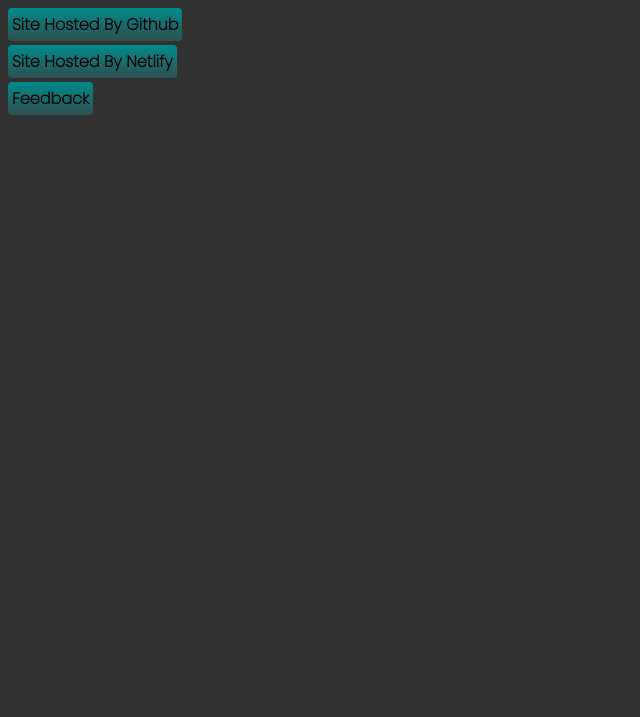
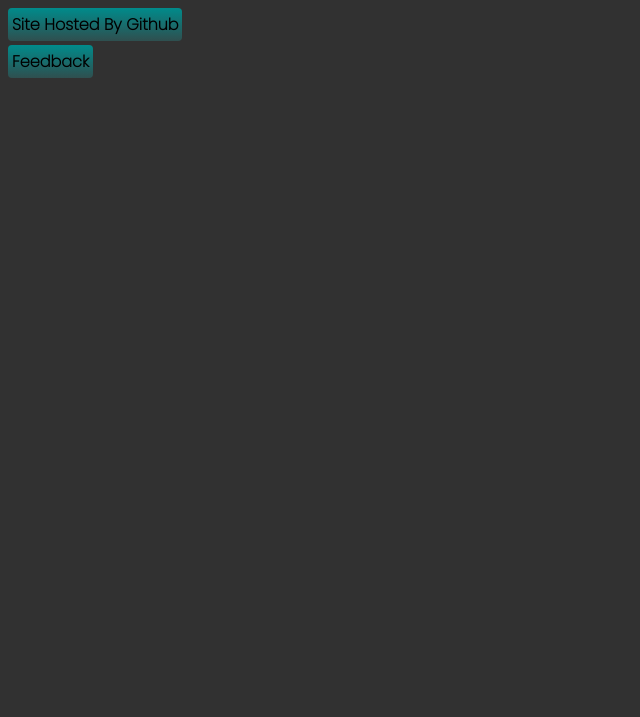
Before and after one commit to runch02/stopwatch.github.io, a plain HTML site: page information.html in a window 1280 px wide. Shown: the part 83-800 px from the top of the page, without its empty margins (0-640 px from the left). Drawn offline with Linux system fonts and the light colour scheme.

Commit message:
Update information.html

```diff
--- a/information.html
+++ b/information.html
@@ -34,7 +34,7 @@
 <body>
     <h1>Get connected to the Developer:</h1>
     <a href="https://runch02.github.io/runch.github.io/" target="_blank">Site Hosted By Github</a>
-    <a href="https://runch.netlify.app" target="_blank">Site Hosted By Netlify</a>
+<!--     <a href="https://runch.netlify.app" target="_blank">Site Hosted By Netlify</a> -->
     <a href="mailto:runch762@gmail.com" target="_blank">Feedback</a>
 </body>
 </html>
```
